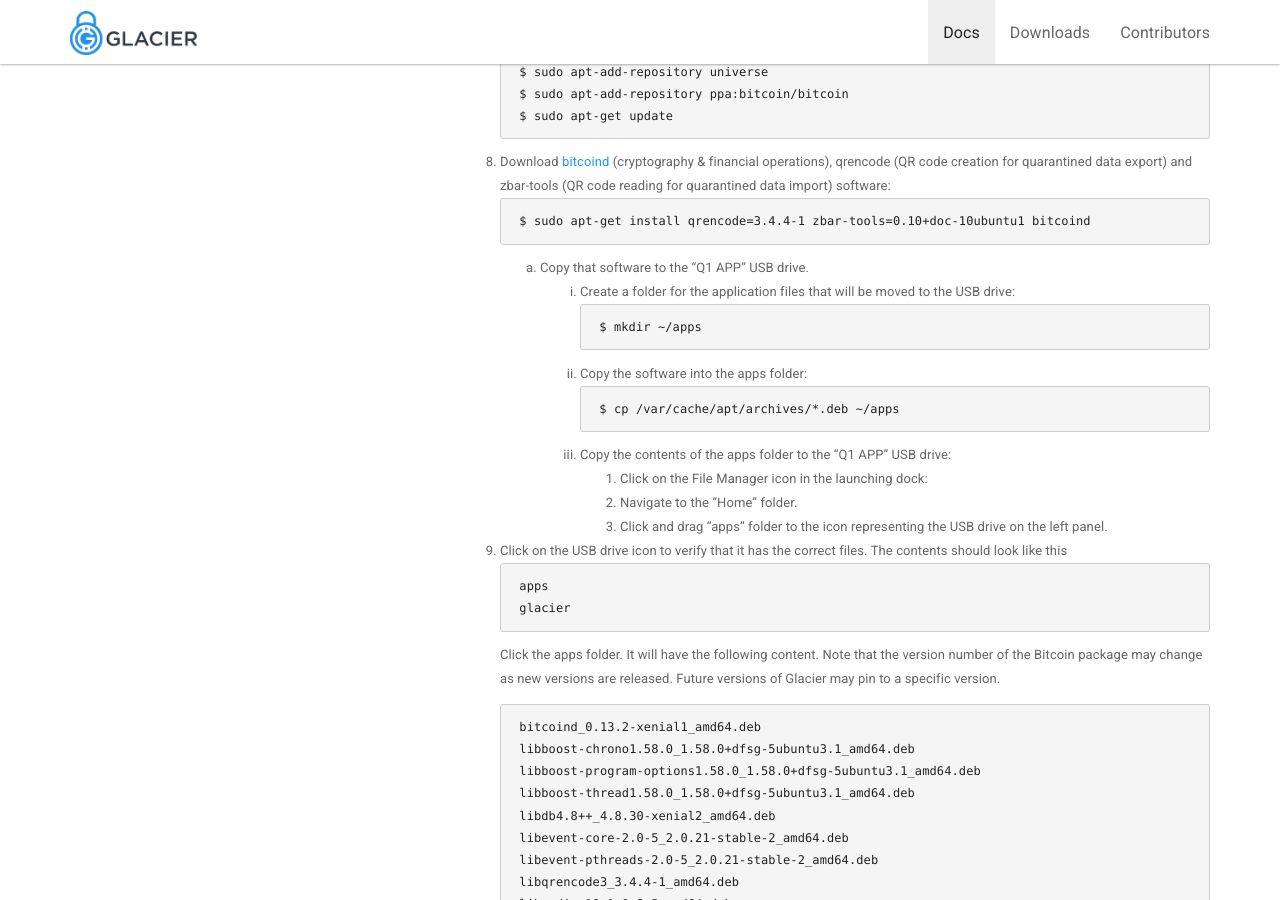
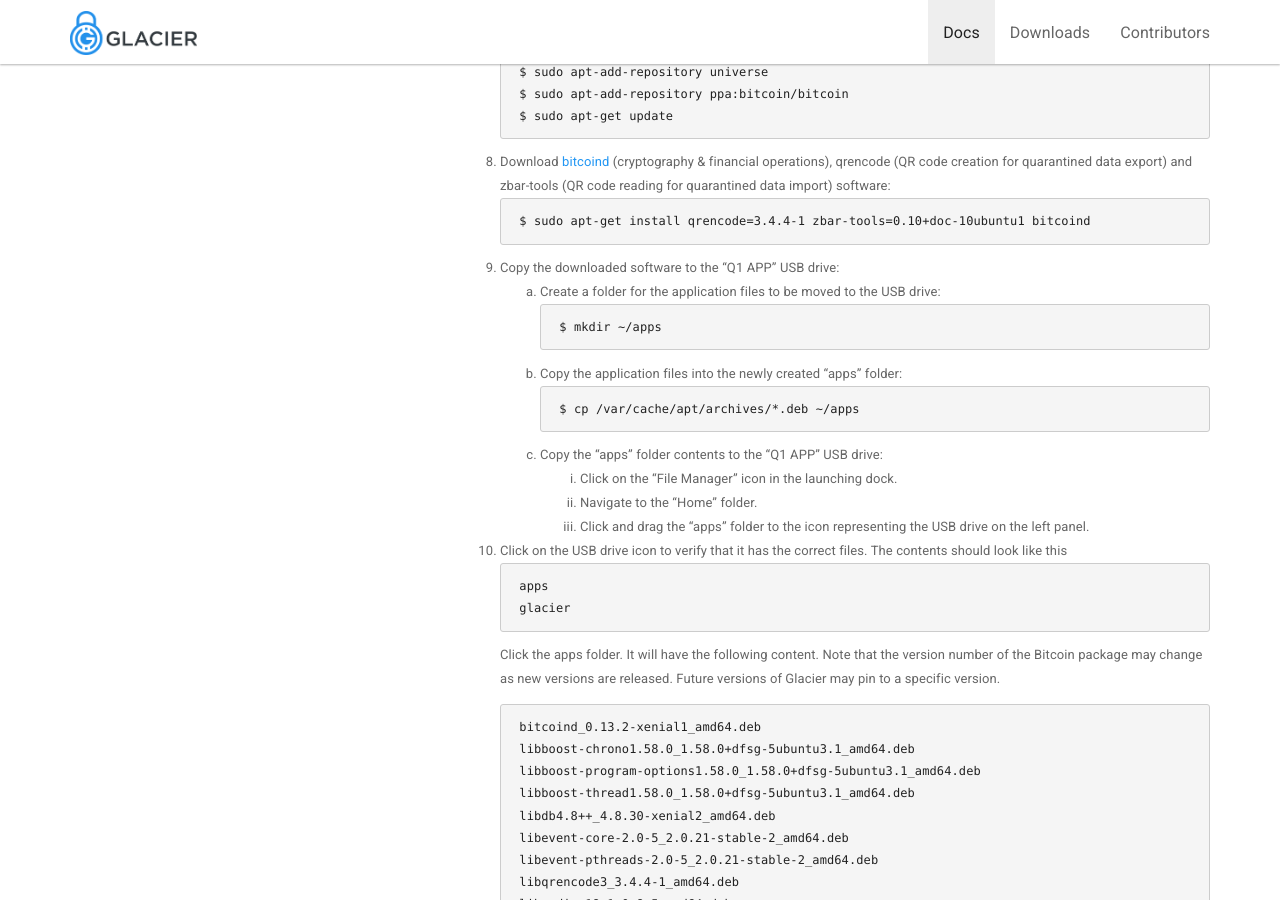
Before and after one commit to GlacierProtocol/glacierprotocol.github.io, a Jekyll site: the page built from _docs/setup/create-app-usb.md, in a window 1280 px wide and 900 px high, scrolled down 2125 px. Built offline with Jekyll 4.4.1, drawn with Linux system fonts in a browser that asks for light colours; nearby versions of some CDN libraries.

Commit message:
Reword, restructure

````diff
--- a/_docs/setup/create-app-usb.md
+++ b/_docs/setup/create-app-usb.md
@@ -115,21 +115,21 @@ export) and zbar-tools (QR code reading for quarantined data import) software:
     ```
     $ sudo apt-get install qrencode=3.4.4-1 zbar-tools=0.10+doc-10ubuntu1 bitcoind
     ```
-    3. Copy that software to the "Q1 APP" USB drive.
-        1. Create a folder for the application files that will be moved to the
-        USB drive:
-            ```
-            $ mkdir ~/apps
-            ```
-        2. Copy the software into the apps folder:
-            ```
-            $ cp /var/cache/apt/archives/*.deb ~/apps
-            ```
-        3. Copy the contents of the apps folder to the "Q1 APP" USB drive:
-            1. Click on the File Manager icon in the launching dock:
-            2. Navigate to the "Home" folder.
-            3. Click and drag "apps" folder to the icon representing
-            the USB drive on the left panel.
+9. Copy the downloaded software to the "Q1 APP" USB drive:
+    1. Create a folder for the application files to be moved to the
+    USB drive:
+        ```
+        $ mkdir ~/apps
+        ```
+    2. Copy the application files into the newly created "apps" folder:
+        ```
+        $ cp /var/cache/apt/archives/*.deb ~/apps
+        ```
+    3. Copy the "apps" folder contents to the "Q1 APP" USB drive:
+        1. Click on the "File Manager" icon in the launching dock.
+        2. Navigate to the "Home" folder.
+        3. Click and drag the "apps" folder to the icon representing
+        the USB drive on the left panel.
 7. Click on the USB drive icon to verify that it has the correct files. The
 contents should look like this
     ```
````
